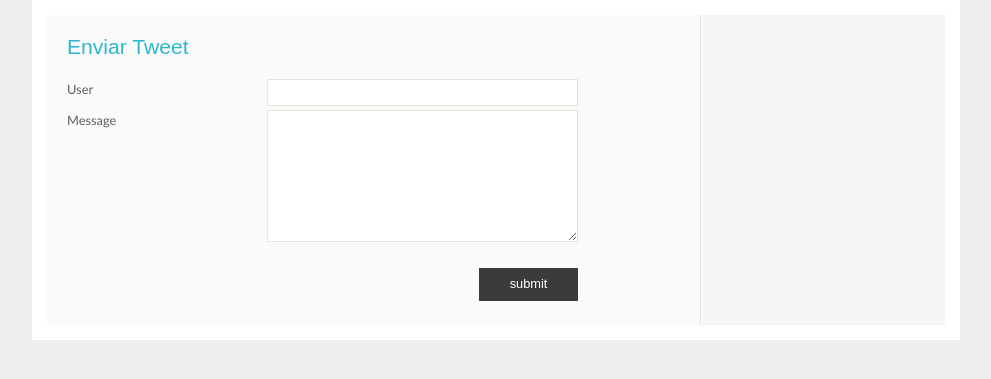
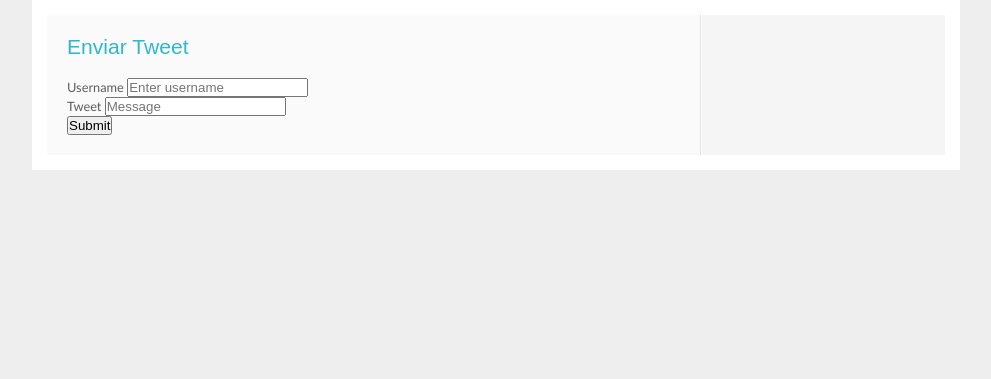
Before and after one commit to MenuMarino/EncryptedTweets, a Flask app: page /p1 in a window 1280 px wide. Shown: the part 170-549 px from the top of the page, without its empty margins (144-1135 px from the left). Run offline with Flask 2, Linux system fonts and the light colour scheme.

Commit message:
enviar tweets

```diff
--- a/main.py
+++ b/main.py
@@ -10,10 +10,11 @@
 
 load_dotenv()
 
-APP_KEY = os.getenv('APP_KEY') # Consumer key
-APP_SECRET = os.getenv('APP_SECRET') # Consumer secret
-OAUTH_TOKEN = os.getenv('AUTH_TOKEN')
-OAUTH_TOKEN_SECRET = os.getenv('AUTH_SECRET')
+
+APP_KEY="IXDLY6HuNGXfw5DHeEOAAr3Tz"
+APP_SECRET="4fYM0MPuspuNnKjUhYbdCe2GD5wfTnfREuuVmZ6kNaxfST17C6"
+OAUTH_TOKEN="1123348351846625280-G6YN9t9yuJaKcvBIekhdEpBooVLixq"
+OAUTH_TOKEN_SECRET="8TemMbe5Z1hsmkjApjy3wmYUB6CqbeIoriaqjBypi0ocd"
 
 twitter = Twython(APP_KEY, APP_SECRET, OAUTH_TOKEN, OAUTH_TOKEN_SECRET)
 
--- a/templates/send_tweet.html
+++ b/templates/send_tweet.html
@@ -34,14 +34,39 @@
 
       <div id="content">
         <h1>Enviar Tweet</h1>
-        <form action="#" method="post">
-          <div class="form_settings">
-            <p><span>User</span><input class="contact" type="text" name="your_name" value="" /></p>
-            <p><span>Message</span><textarea class="contact textarea" rows="8" cols="50" name="your_enquiry"></textarea></p>
-            <p style="padding-top: 15px"><span>&nbsp;</span><input class="submit" type="submit" name="contact_submitted" value="submit" /></p>
-          </div>
-        </form>
+
+        <div class="form-group">
+          <label>Username</label>
+          <input type="text" class="form-control" id="user" placeholder="Enter username">
         </div>
+        <div class="form-group">
+          <label>Tweet</label>
+          <input type="text" class="form-control" id="tweet" placeholder="Message">
+        </div>
+        <button class="btn btn-primary" onclick="submit_entry();">Submit</button>
+        <script>
+          function submit_entry(){
+            var user = document.getElementById('user');
+            var tweet = document.getElementById('tweet');
+
+            var entry = {
+              user: user.value,
+              tweet: tweet.value
+            };
+
+
+            fetch(`${window.origin}/send`, {
+              method: "POST",
+              credentials: "include",
+              body: JSON.stringify(entry),
+              cache: "no-cache",
+              headers: new Headers({
+                "content-type":"application/json"
+              })
+            })
+          }
+        </script>
+      </div>
     </div>
 
   </div>
```
Also changed, not shown: static/getjson.js (added, +12 -0 lines).
